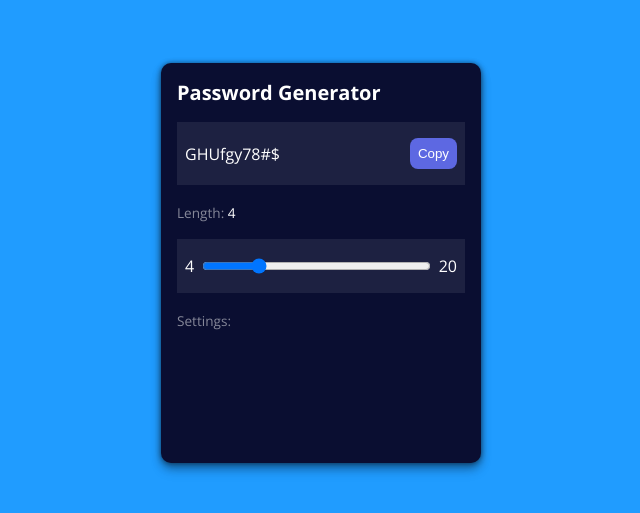
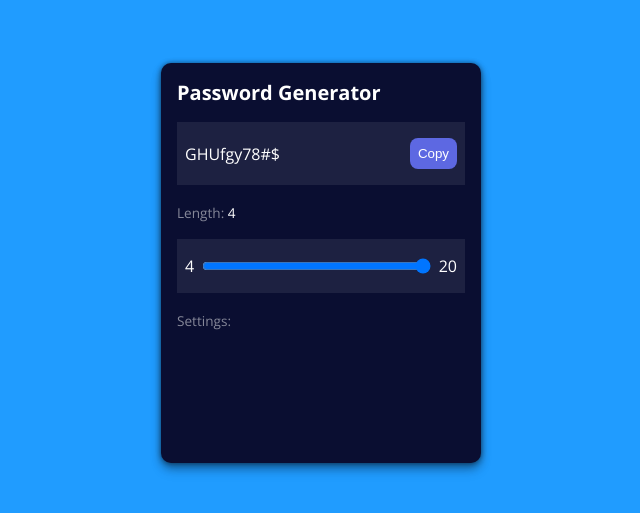
Before and after one commit to gunjanlimbachiya/password-generator, a React (Create React App) app: page / in a window 1280 px wide. Shown: the part 137-650 px from the top of the page, without its empty margins (319-959 px from the left). Built offline with nearby package versions, Linux system fonts and the light colour scheme.

Commit message:
updated passwordfile

```diff
--- a/src/components/PasswordLengthSelector.tsx
+++ b/src/components/PasswordLengthSelector.tsx
@@ -8,10 +8,10 @@ const PasswordLengthSelector = () => {
         <input
           type="range"
           min="4"
-          max="205"
+          max="30"
           name="length"
           style={{ flexGrow: "1", margin: "0px .5rem " }}
-          id="password-length1"
+          id="password-length"
         />
         <span>20</span>
       </div>
```
